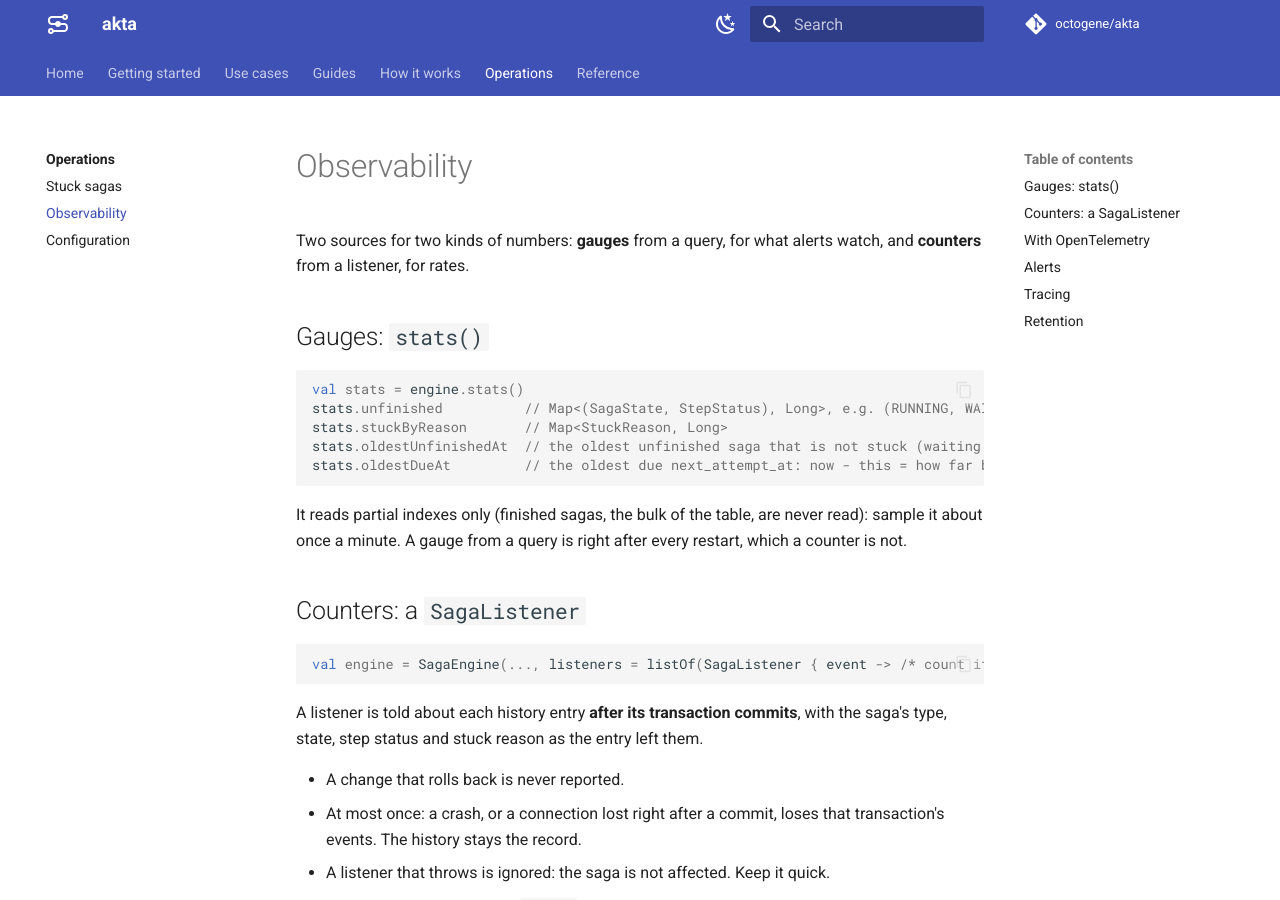
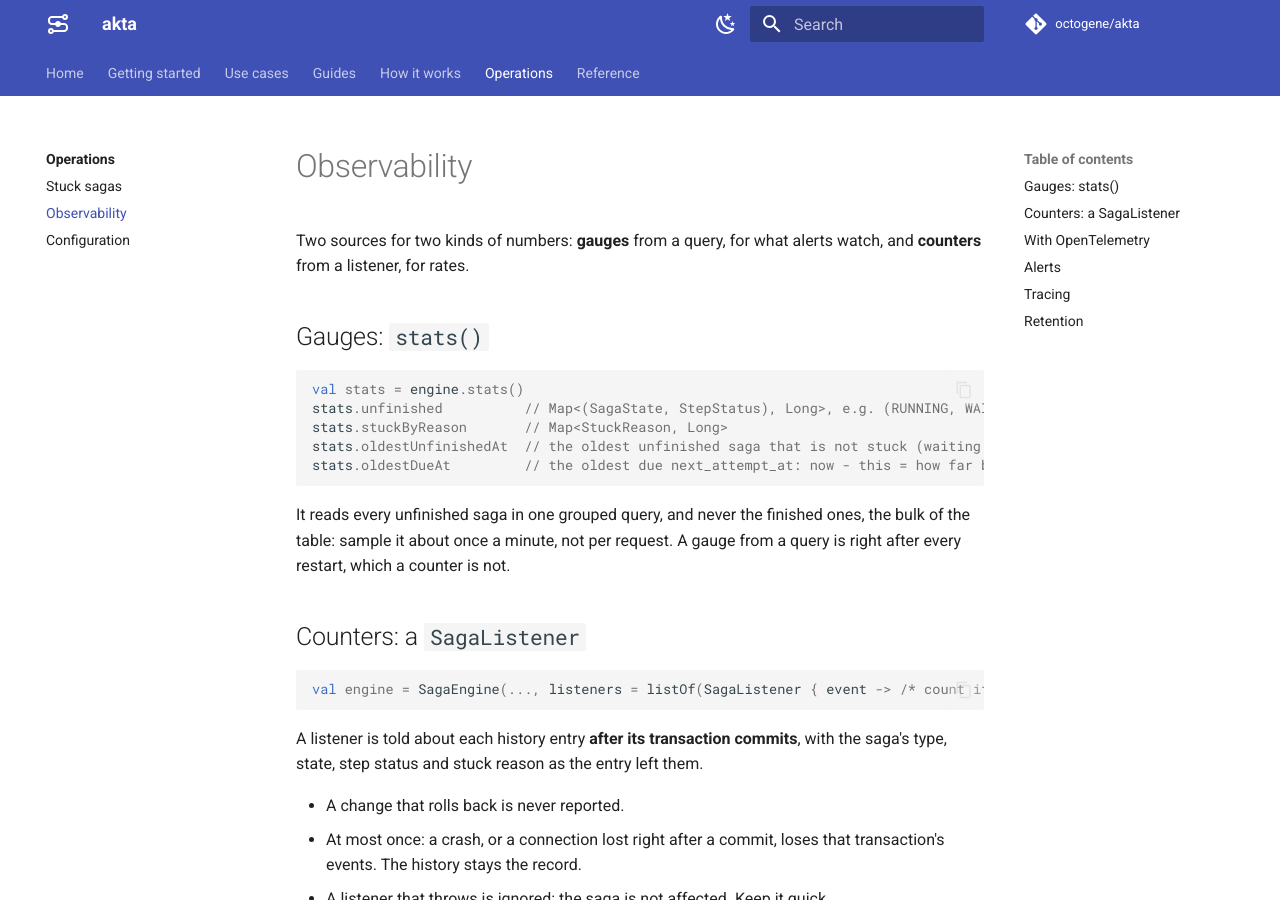
Before and after one commit to octogene/akta, an MkDocs documentation site: the page built from docs/operations/observability.md, in a window 1280 px wide and 900 px high. Built offline with MkDocs 1.6.1 and Material for MkDocs 9.7.7, drawn with Linux system fonts in a browser that asks for light colours; comment, search, counter and statistics services are not loaded.

Commit message:
Say what stats() really reads: every unfinished saga, not partial indexes
The KDoc of stats(), the observability page and the README said it
"reads partial indexes only". It does not: counting the unfinished
sagas by state and step status, and finding the oldest unfinished and
the oldest due, reads every unfinished row (one grouped query on
PostgreSQL). What holds is that finished sagas, the bulk of the table,
are never read.

The three places now say that, and to sample stats() about once a
minute, not per request, so nobody wires it into a hot path on the
belief that it is an index lookup.

Co-Authored-By: Claude Opus 5.5 <noreply@anthropic.com>

````diff
--- a/docs/operations/observability.md
+++ b/docs/operations/observability.md
@@ -12,7 +12,7 @@ stats.oldestUnfinishedAt  // the oldest unfinished saga that is not stuck (waiti
 stats.oldestDueAt         // the oldest due next_attempt_at: now - this = how far behind recovery is
 ```
 
-It reads partial indexes only (finished sagas, the bulk of the table, are never read): sample it about once a minute. A gauge from a query is right after every restart, which a counter is not.
+It reads every unfinished saga in one grouped query, and never the finished ones, the bulk of the table: sample it about once a minute, not per request. A gauge from a query is right after every restart, which a counter is not.
 
 ## Counters: a `SagaListener`
 
````
Also changed, not shown: README.md (+1 -1 lines), 1 other file.
